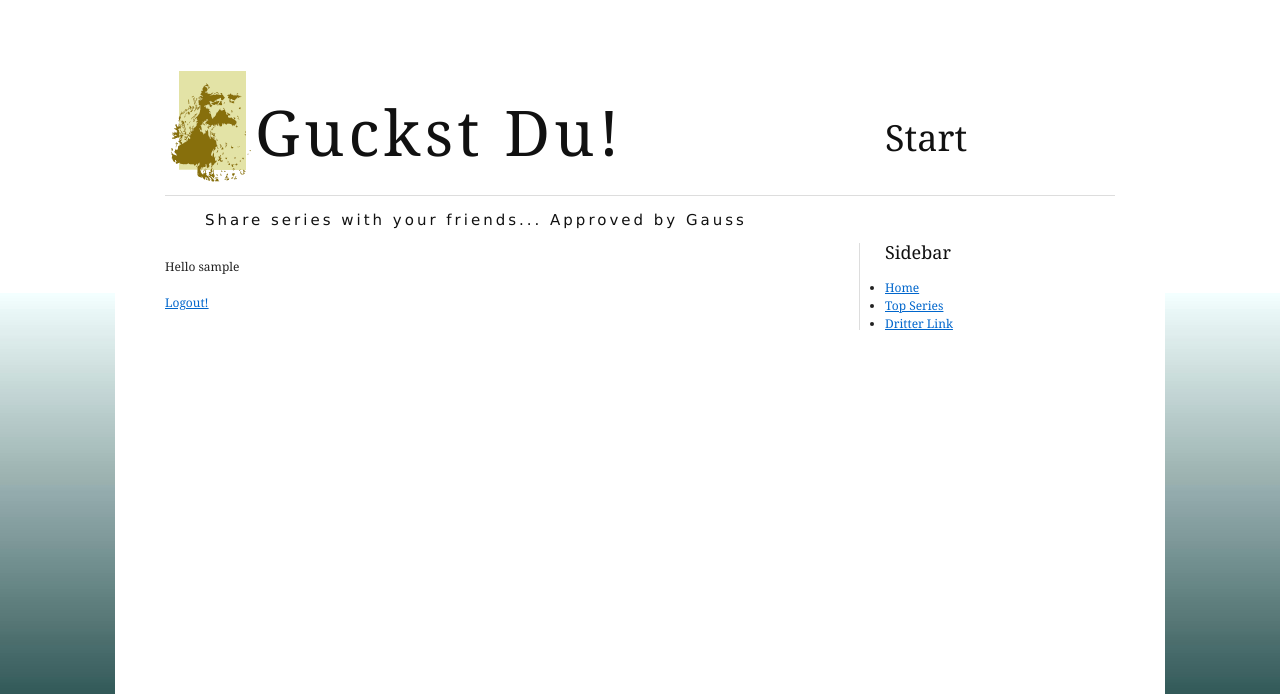
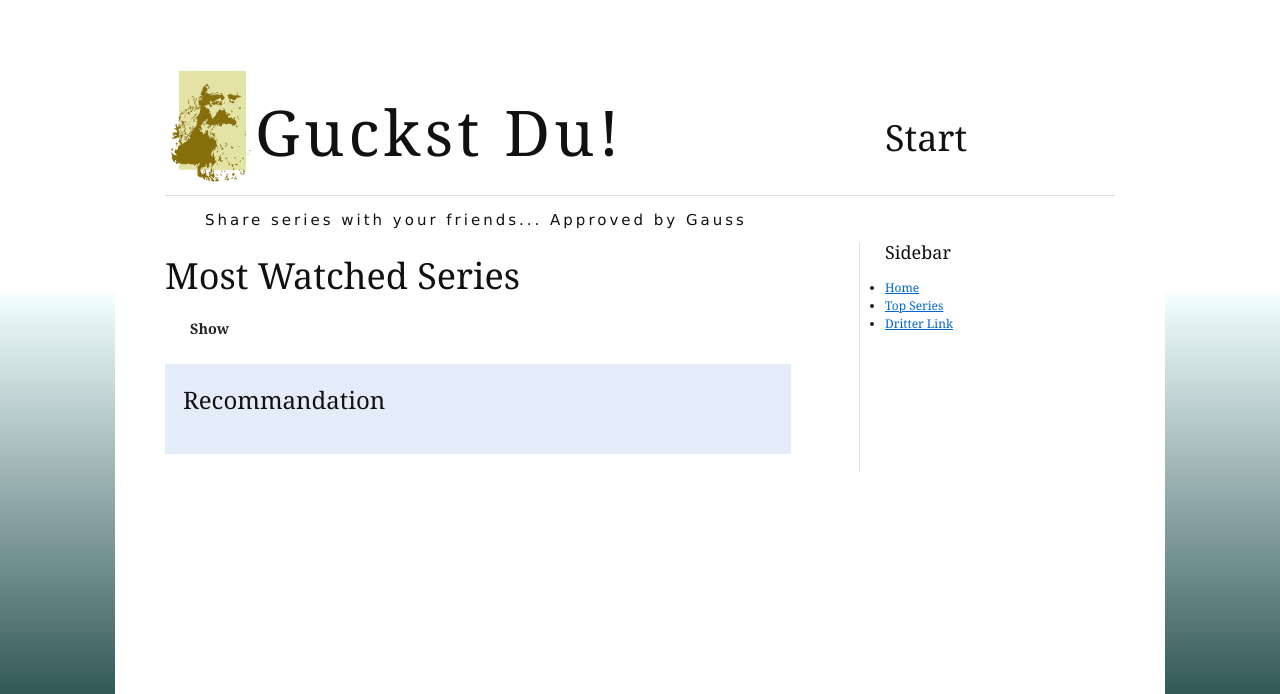
Before and after one commit to frog32/guckstdu, a Django app: page / in a window 1280 px wide. Shown: the top 694 px of the page. Run offline with Django 3.2, Linux system fonts and the light colour scheme; the visitor is signed in with stand-in values (Sample User, id 1); lists and menus that the app fills with data are empty.

Commit message:
added recommandation box

```diff
--- a/guckstdu/templates/start.html
+++ b/guckstdu/templates/start.html
@@ -1,10 +1,43 @@
 {% extends "base.html" %}
 {% block page_title %}Start{% endblock %}
 {% block main_content %}
-    {% if user %}
-        <p>Hello {{user}}</p>
-        <p><a href="{% url auth_logout %}">Logout!</a></p>
-    {% else %}
-        <p>Huh??</p>
-    {% endif %}
-{% endblock %}
+<h1>Most Watched Series</h1>
+	<table id="mwTable">
+	<colgroup>
+	    <col width="20" />
+	    <col />
+    </colgroup>
+	<tr>
+		<th></th>
+		<th>Show</th>
+	</tr>
+	{% for s in series %}
+    	<tr>
+    		<td>{{forloop.counter}}. </td>
+    		<td>{{s.name}}</td>
+            <td><a href="{% url series_details %}?series={{ s.id }}">details</a></td>
+    	</tr>
+	{% endfor %}
+	</table>
+{% endblock main_content%}
+{% block rec1%}
+	<div id="rec1" class="span-15 last box">
+	<h2>Recommandation</h2>
+	{% for s in rec %}
+	<table>
+	<tr>
+		<td><h3>{{s.name}}</h3></td>
+		<td></td>
+	</tr>
+	<tr>
+		<td>{{s.description}}</td>
+		<td></td>
+	</tr>
+	<tr>
+		<td><a href="{% url series_details %}?series={{ s.id }}">Details</a></td>
+		<td></td>
+	</tr>
+	</table>
+{% endfor %}
+	</div>
+{% endblock rec1%}
```
